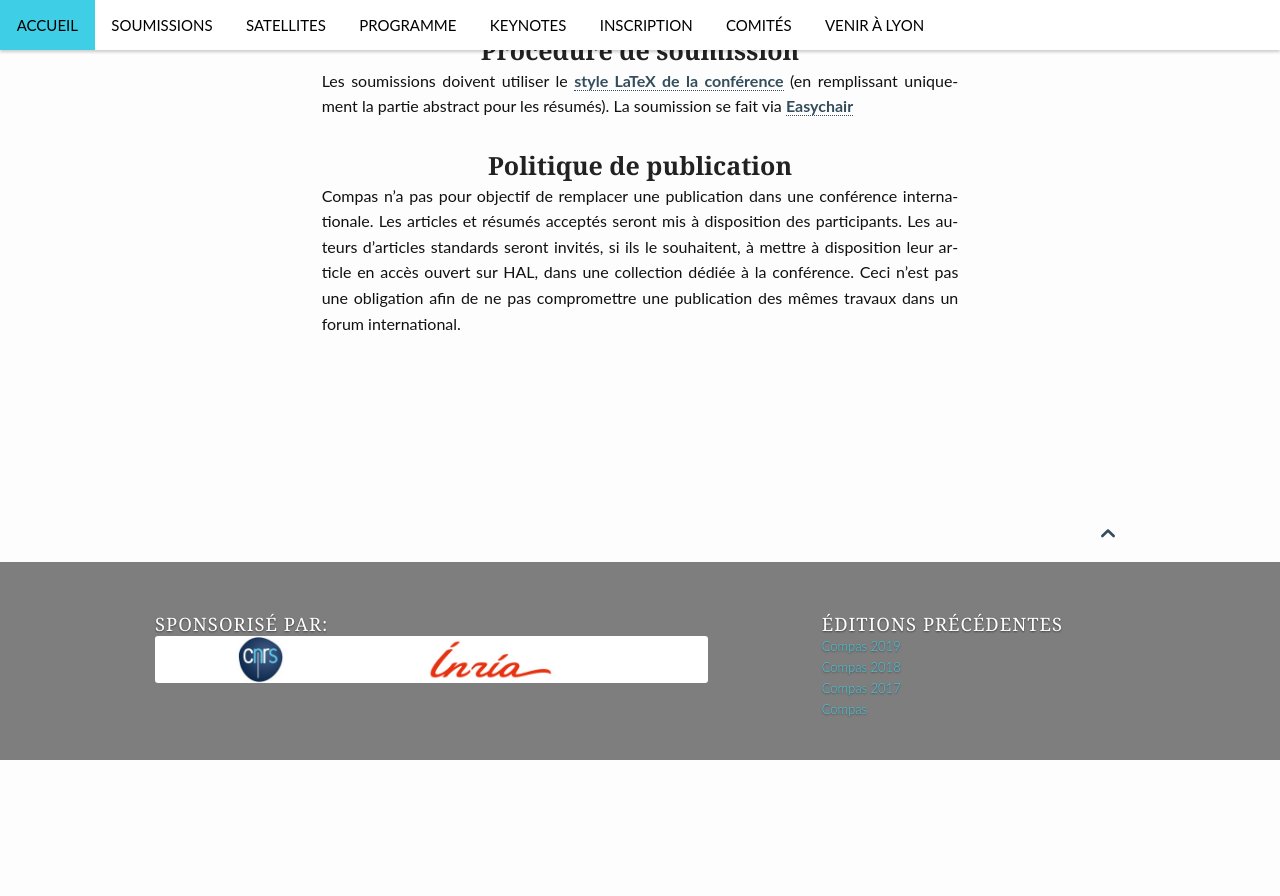
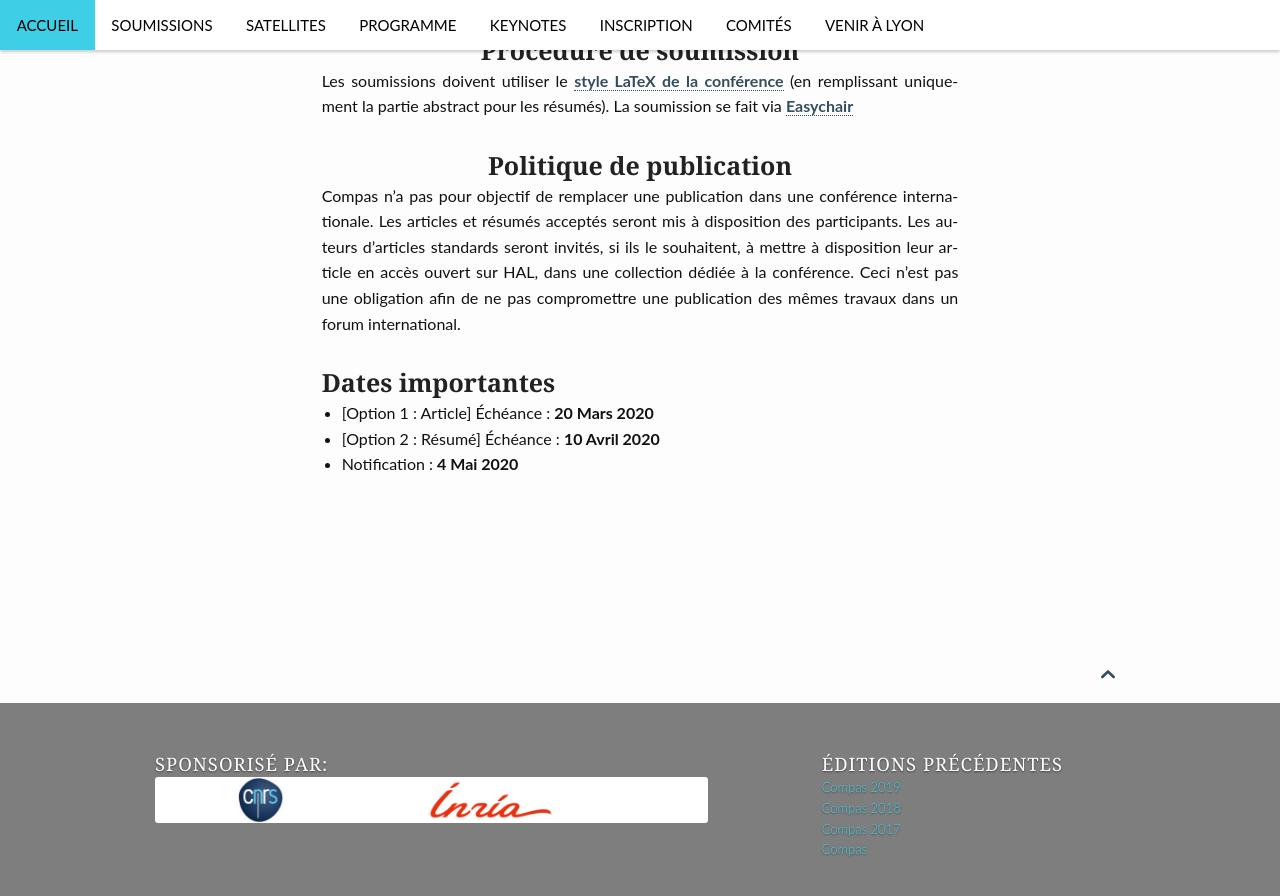
Before and after one commit to compas-conference/2020, a Jekyll site: the page built from soumissions/index.md, in a window 1280 px wide and 900 px high, scrolled down 1445 px. Shown: the top 896 px of the window. Built offline with Jekyll 4.4.1, drawn with Linux system fonts in a browser that asks for light colours; before the commit the page ends 2205 px from its top, so only the background shows below that.

Commit message:
ajout dates du CFP

```diff
--- a/soumissions/index.md
+++ b/soumissions/index.md
@@ -9,6 +9,7 @@ header:
    image_fullwidth: "berges.jpg"
    permalink: "/"
 ---
+
 Cette année, Compas souhaite encourager les contributions et la participation de la communauté des systèmes temps réel, cette thématique étant fortement liée aux thématiques déjà représentées à la conférence. Compas sollicite des contributions selon deux modes de soumissions :
 
 ### **Option 1 : Article**
@@ -45,3 +46,9 @@ Les soumissions doivent utiliser le **[style LaTeX de la conférence](../assets/
 
 Compas n'a pas pour objectif de remplacer une publication dans une conférence internationale. Les articles et résumés acceptés seront mis à disposition des participants. Les auteurs d'articles standards seront invités, si ils le souhaitent, à mettre à disposition leur article en accès ouvert sur HAL, dans une collection dédiée à la conférence. Ceci n'est pas une obligation afin de ne pas compromettre une publication des mêmes travaux dans un forum international.
 {: style="text-align: justify;"}
+
+### **Dates importantes**
+
+- [Option 1 : Article] Échéance : **20 Mars 2020**
+- [Option 2 : Résumé] Échéance : **10 Avril 2020**
+- Notification : **4 Mai 2020**
```
